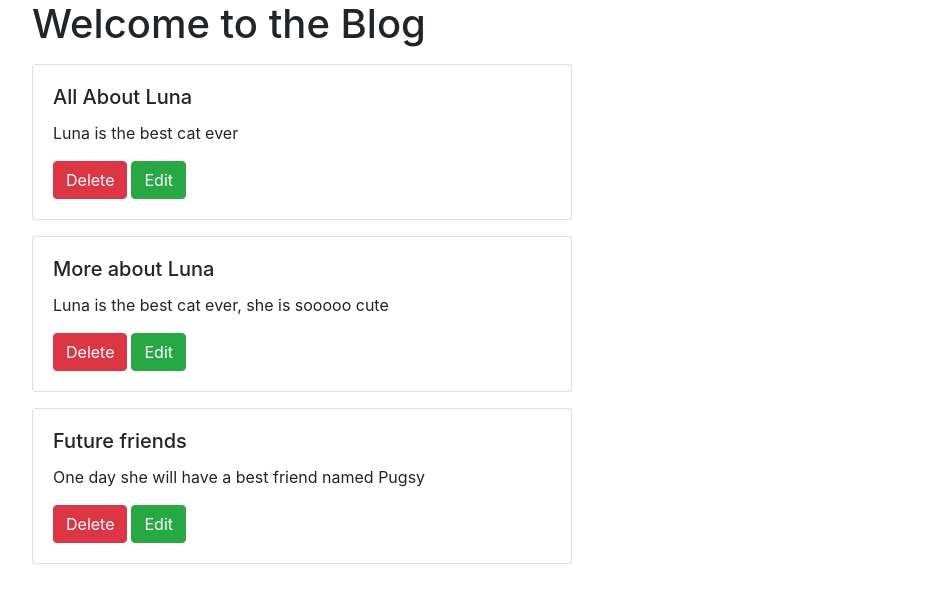
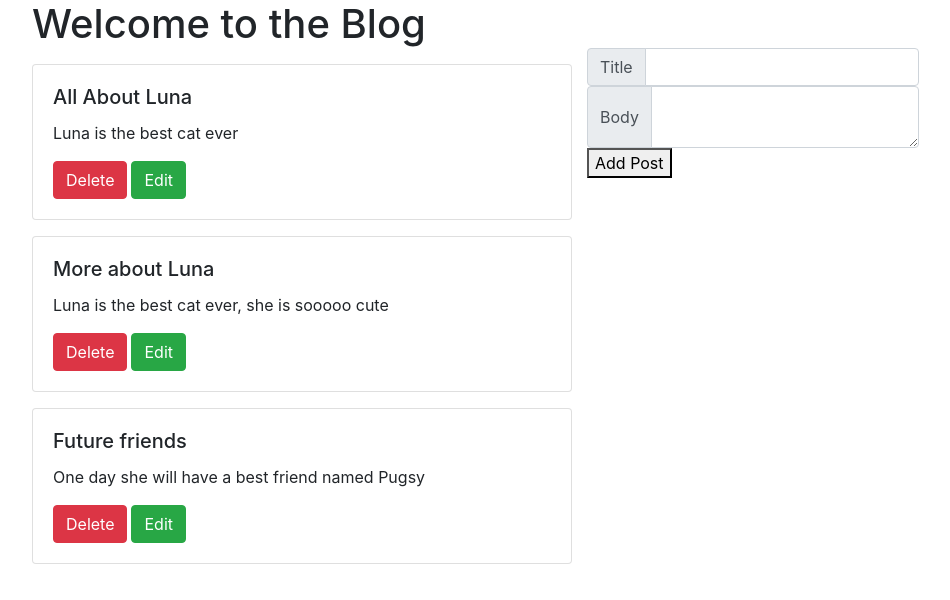
Before and after one commit to jculver1/blog-hooks, a React (Create React App) app: page / in a window 1280 px wide. Shown: the top 600 px of the page, without its empty margins (53-1003 px from the left). Built offline with nearby package versions, Linux system fonts and the light colour scheme.

Commit message:
adding post, able to record typed info

```diff
--- a/src/App.js
+++ b/src/App.js
@@ -2,6 +2,7 @@ import React, {useState} from 'react';
 import './App.css';
 import Posts from './components/Posts'
 import EditPost from './components/EditPost'
+import AddPost from './components/AddPost'
 
 const App = () => {
   const blogData = [
@@ -9,18 +10,25 @@ const App = () => {
     {id: 2, title:'More about Luna', body: 'Luna is the best cat ever, she is sooooo cute'},
     {id: 3, title:'Future friends', body: 'One day she will have a best friend named Pugsy'}
   ]
+  const initialState = {id: null, title: '', body: ''}
 
   const [posts, setPosts] = useState(blogData)
-
-  const initialState = {id: null, title: '', body: ''}
-
   const [post, setCurrentPost] = useState(initialState)
-
   const [editing, setEditing] = useState(false)
 
   const edit = post => {
     setEditing(true)
     setCurrentPost({ id: post.id, title: post.title, body: post.body })
+  }
+
+  const updatePost = (id, updatedPost) => {
+    setEditing(false)
+    setPosts(posts.map(post => (post.id === id ? updatedPost : post)))
+  }
+
+  const addPost = post => {
+    post.id = posts.length + 1
+    setPosts([...posts, post])
   }
 
   return(
@@ -29,8 +37,9 @@ const App = () => {
         <div className='col-6'>
           <Posts posts={posts}  edit={edit}/>
         </div>
+        <AddPost addPost={addPost}/>
         <div className="col-6">
-          {editing ? <EditPost post={post}/> : ''}
+          {editing ? <EditPost post={post} updatePost={updatePost} /> : ''}
         </div>
       </div>
     </div>
--- /dev/null
+++ b/src/components/AddPost.js
@@ -0,0 +1,42 @@
+import React, {useState} from 'react'
+
+const AddPost = (props) => {
+
+    const initialFormState = {id: null, title: '', body: ''}
+    const [post, setPost] = useState(initialFormState)
+
+    const handleInputChange = event => {
+        const {name, value} = event.target
+        console.log(event.target.value)
+        setPost({ ...post, [name]: value})
+    }
+
+    return(
+        <div>
+            <form
+            onSubmit={event => {
+				event.preventDefault()
+				if (!post.title) return
+				props.addPost(post)
+				setPost(initialFormState)
+            }}
+             class='mt-5'>
+            <div class="input-group">
+                <div class="input-group-prepend">
+                    <span class="input-group-text">Title</span>
+                </div>
+                <input class="form-control" aria-label="With textarea" type="text" name="title" value={post.title} onChange={handleInputChange}/>
+                </div>
+                <div class="input-group">
+                <div class="input-group-prepend">
+                    <span class="input-group-text">Body</span>
+                </div>
+                <textarea class="form-control" aria-label="With textarea" value={post.body} onChange={handleInputChange}></textarea>
+                </div>
+                <button>Add Post</button>
+            </form>
+        </div>
+    )
+}
+
+export default AddPost
--- a/src/components/EditPost.js
+++ b/src/components/EditPost.js
@@ -1,17 +1,39 @@
-import React from 'react';
+import React, {useState, useEffect} from 'react';
 
-const EditPost = (props) =>{
+
+const EditPost = props =>{
+
+    const [currentPost, setPost] = useState(props.post)
+
+    useEffect(
+        () => {
+            setPost(props.post)
+        },
+        [ props ]
+      )
+
+    const handleInputChange = event => {
+        const {name, value} = event.target
+        console.log(event.target)
+        setPost({ ...currentPost, [name]: value})
+    }
+
     console.log(props.post.title)
     return(
         <div class='mt-5'>
             <h3>Edit</h3>
             <form>
                 <div class='row'>
-                    <input placeholder={props.post.title}/>
+                    <input value={props.post.title} onChange={handleInputChange} />
                 </div>
                 <div class='row'>
-                    <input placeholder={props.post.body} />
+                    <input value={props.post.body} onChange={handleInputChange} />
                 </div>
+                <button onClick={event => {
+                    event.preventDefault()
+                    props.updatePost(props.post.id, currentPost)
+                }}>Save</button>
+                <button>Cancel</button>
             </form>
         </div>
     )
```
